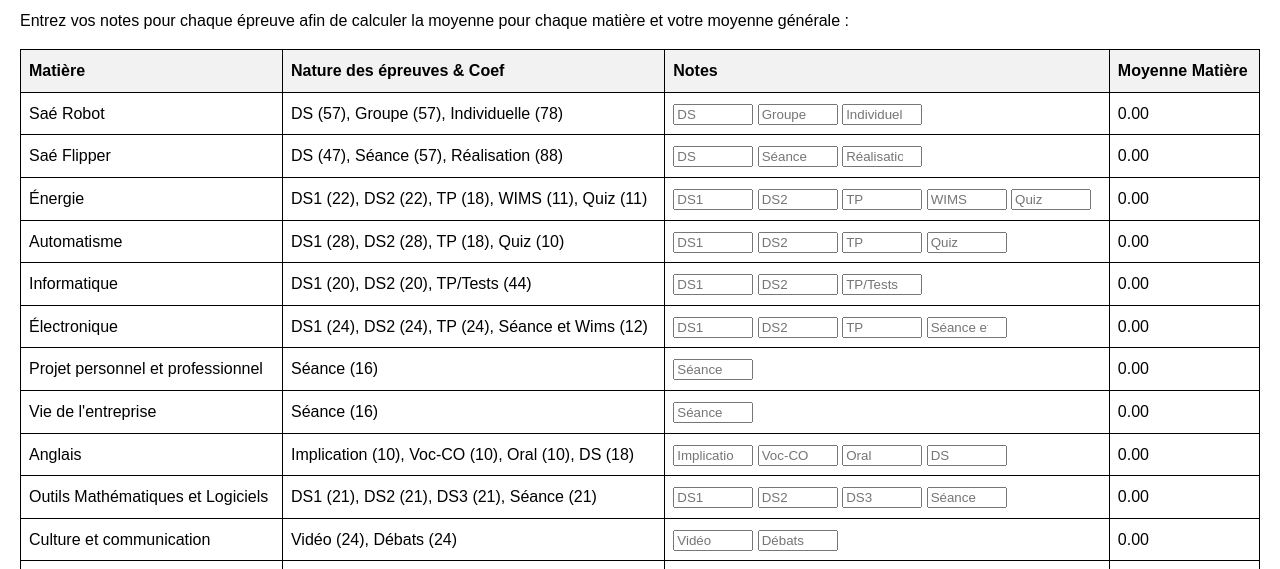
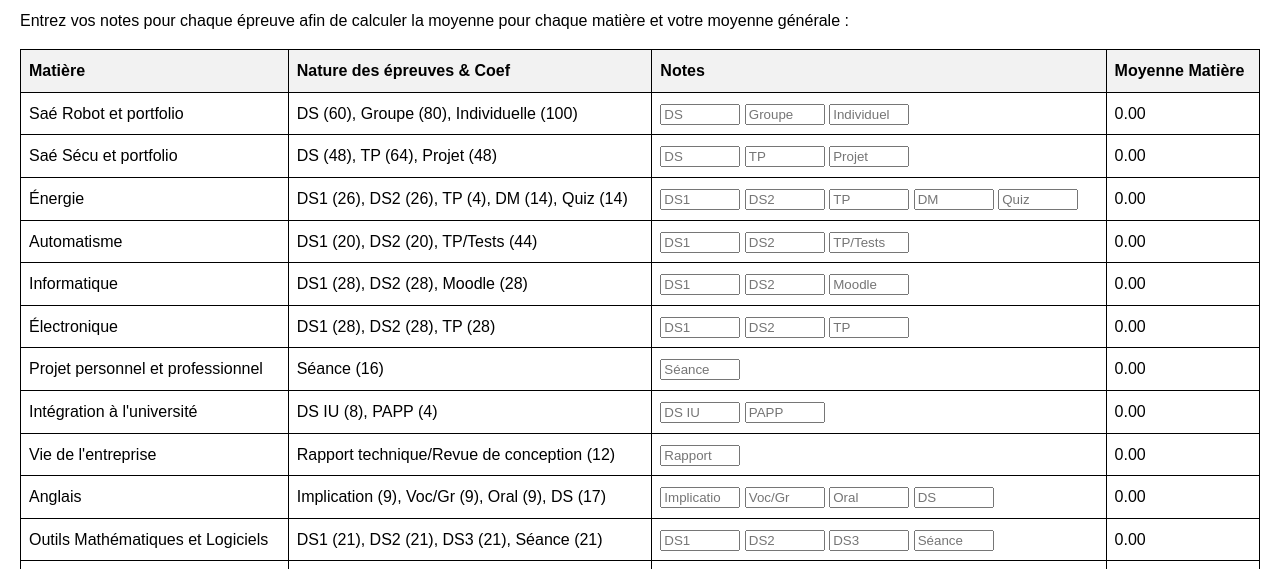
Before and after one commit to H7-216/calculmoyenne, a plain HTML site: page index.html in a window 1280 px wide. Shown: the part 214-783 px from the top of the page. Drawn offline with Linux system fonts and the light colour scheme.

Commit message:
Update index.html

```diff
--- a/index.html
+++ b/index.html
@@ -89,50 +89,39 @@
         </thead>
         <tbody>
             <tr>
-            <td>Saé Robot</td>
-            <td>DS (57), Groupe (57), Individuelle (78)</td>
+                <td>Saé Robot et portfolio</td>
+                <td>DS (60), Groupe (80), Individuelle (100)</td>
                 <td>
-                <input type="number" min="0" max="20" step="0.01" placeholder="DS" class="note" data-coef="57">
-                <input type="number" min="0" max="20" step="0.01" placeholder="Groupe" class="note" data-coef="57">
-                <input type="number" min="0" max="20" step="0.01" placeholder="Individuelle" class="note" data-coef="78">
+                    <input type="number" min="0" max="20" step="0.01" placeholder="DS" class="note" data-coef="60">
+                    <input type="number" min="0" max="20" step="0.01" placeholder="Groupe" class="note" data-coef="80">
+                    <input type="number" min="0" max="20" step="0.01" placeholder="Individuelle" class="note" data-coef="100">
                 </td>
                 <td><span class="moyenne-matiere">0.00</span></td>
             </tr>
             <tr>
-            <td>Saé Flipper</td>
-            <td>DS (47), Séance (57), Réalisation (88)</td>
+                <td>Saé Sécu et portfolio</td>
+                <td>DS (48), TP (64), Projet (48)</td>
                 <td>
-                <input type="number" min="0" max="20" step="0.01" placeholder="DS" class="note" data-coef="47">
-                <input type="number" min="0" max="20" step="0.01" placeholder="Séance" class="note" data-coef="57">
-                <input type="number" min="0" max="20" step="0.01" placeholder="Réalisation" class="note" data-coef="88">
+                    <input type="number" min="0" max="20" step="0.01" placeholder="DS" class="note" data-coef="48">
+                    <input type="number" min="0" max="20" step="0.01" placeholder="TP" class="note" data-coef="64">
+                    <input type="number" min="0" max="20" step="0.01" placeholder="Projet" class="note" data-coef="48">
                 </td>
                 <td><span class="moyenne-matiere">0.00</span></td>
             </tr>
             <tr>
                 <td>Énergie</td>
-            <td>DS1 (22), DS2 (22), TP (18), WIMS (11), Quiz (11)</td>
+                <td>DS1 (26), DS2 (26), TP (4), DM (14), Quiz (14)</td>
                 <td>
-                <input type="number" min="0" max="20" step="0.01" placeholder="DS1" class="note" data-coef="22">
-                <input type="number" min="0" max="20" step="0.01" placeholder="DS2" class="note" data-coef="22">
-                <input type="number" min="0" max="20" step="0.01" placeholder="TP" class="note" data-coef="18">
-                <input type="number" min="0" max="20" step="0.01" placeholder="WIMS" class="note" data-coef="11">
-                <input type="number" min="0" max="20" step="0.01" placeholder="Quiz" class="note" data-coef="11">
+                    <input type="number" min="0" max="20" step="0.01" placeholder="DS1" class="note" data-coef="26">
+                    <input type="number" min="0" max="20" step="0.01" placeholder="DS2" class="note" data-coef="26">
+                    <input type="number" min="0" max="20" step="0.01" placeholder="TP" class="note" data-coef="4">
+                    <input type="number" min="0" max="20" step="0.01" placeholder="DM" class="note" data-coef="14">
+                    <input type="number" min="0" max="20" step="0.01" placeholder="Quiz" class="note" data-coef="14">
                 </td>
                 <td><span class="moyenne-matiere">0.00</span></td>
             </tr>
             <tr>
                 <td>Automatisme</td>
-            <td>DS1 (28), DS2 (28), TP (18), Quiz (10)</td>
-            <td>
-                <input type="number" min="0" max="20" step="0.01" placeholder="DS1" class="note" data-coef="28">
-                <input type="number" min="0" max="20" step="0.01" placeholder="DS2" class="note" data-coef="28">
-                <input type="number" min="0" max="20" step="0.01" placeholder="TP" class="note" data-coef="18">
-                <input type="number" min="0" max="20" step="0.01" placeholder="Quiz" class="note" data-coef="10">
-            </td>
-            <td><span class="moyenne-matiere">0.00</span></td>
-        </tr>
-        <tr>
-            <td>Informatique</td>
                 <td>DS1 (20), DS2 (20), TP/Tests (44)</td>
                 <td>
                     <input type="number" min="0" max="20" step="0.01" placeholder="DS1" class="note" data-coef="20">
@@ -142,13 +131,22 @@
                 <td><span class="moyenne-matiere">0.00</span></td>
             </tr>
             <tr>
+                <td>Informatique</td>
+                <td>DS1 (28), DS2 (28), Moodle (28)</td>
+                <td>
+                    <input type="number" min="0" max="20" step="0.01" placeholder="DS1" class="note" data-coef="28">
+                    <input type="number" min="0" max="20" step="0.01" placeholder="DS2" class="note" data-coef="28">
+                    <input type="number" min="0" max="20" step="0.01" placeholder="Moodle" class="note" data-coef="28">
+                </td>
+                <td><span class="moyenne-matiere">0.00</span></td>
+            </tr>
+            <tr>
                 <td>Électronique</td>
-            <td>DS1 (24), DS2 (24), TP (24), Séance et Wims (12)</td>
+                <td>DS1 (28), DS2 (28), TP (28)</td>
                 <td>
-                <input type="number" min="0" max="20" step="0.01" placeholder="DS1" class="note" data-coef="24">
-                <input type="number" min="0" max="20" step="0.01" placeholder="DS2" class="note" data-coef="24">
-                <input type="number" min="0" max="20" step="0.01" placeholder="TP" class="note" data-coef="24">
-                <input type="number" min="0" max="20" step="0.01" placeholder="Séance et Wims" class="note" data-coef="12">
+                    <input type="number" min="0" max="20" step="0.01" placeholder="DS1" class="note" data-coef="28">
+                    <input type="number" min="0" max="20" step="0.01" placeholder="DS2" class="note" data-coef="28">
+                    <input type="number" min="0" max="20" step="0.01" placeholder="TP" class="note" data-coef="28">
                 </td>
                 <td><span class="moyenne-matiere">0.00</span></td>
             </tr>
@@ -161,21 +159,30 @@
                 <td><span class="moyenne-matiere">0.00</span></td>
             </tr>
             <tr>
+                <td>Intégration à l'université</td>
+                <td>DS IU (8), PAPP (4)</td>
+                <td>
+                    <input type="number" min="0" max="20" step="0.01" placeholder="DS IU" class="note" data-coef="8">
+                    <input type="number" min="0" max="20" step="0.01" placeholder="PAPP" class="note" data-coef="4">
+                </td>
+                <td><span class="moyenne-matiere">0.00</span></td>
+            </tr>
+            <tr>
                 <td>Vie de l'entreprise</td>
-            <td>Séance (16)</td>
+                <td>Rapport technique/Revue de conception (12)</td>
                 <td>
-                <input type="number" min="0" max="20" step="0.01" placeholder="Séance" class="note" data-coef="16">
+                    <input type="number" min="0" max="20" step="0.01" placeholder="Rapport" class="note" data-coef="12">
                 </td>
                 <td><span class="moyenne-matiere">0.00</span></td>
             </tr>
             <tr>
                 <td>Anglais</td>
-            <td>Implication (10), Voc-CO (10), Oral (10), DS (18)</td>
+                <td>Implication (9), Voc/Gr (9), Oral (9), DS (17)</td>
                 <td>
-                <input type="number" min="0" max="20" step="0.01" placeholder="Implication" class="note" data-coef="10">
-                <input type="number" min="0" max="20" step="0.01" placeholder="Voc-CO" class="note" data-coef="10">
-                <input type="number" min="0" max="20" step="0.01" placeholder="Oral" class="note" data-coef="10">
-                <input type="number" min="0" max="20" step="0.01" placeholder="DS" class="note" data-coef="18">
+                    <input type="number" min="0" max="20" step="0.01" placeholder="Implication" class="note" data-coef="9">
+                    <input type="number" min="0" max="20" step="0.01" placeholder="Voc/Gr" class="note" data-coef="9">
+                    <input type="number" min="0" max="20" step="0.01" placeholder="Oral" class="note" data-coef="9">
+                    <input type="number" min="0" max="20" step="0.01" placeholder="DS" class="note" data-coef="17">
                 </td>
                 <td><span class="moyenne-matiere">0.00</span></td>
             </tr>
@@ -192,20 +199,21 @@
             </tr>
             <tr>
                 <td>Culture et communication</td>
-            <td>Vidéo (24), Débats (24)</td>
+                <td>Oral (17), Note de séance (10), Écrit (17)</td>
                 <td>
-                <input type="number" min="0" max="20" step="0.01" placeholder="Vidéo" class="note" data-coef="24">
-                <input type="number" min="0" max="20" step="0.01" placeholder="Débats" class="note" data-coef="24">
+                    <input type="number" min="0" max="20" step="0.01" placeholder="Oral" class="note" data-coef="17">
+                    <input type="number" min="0" max="20" step="0.01" placeholder="Note de séance" class="note" data-coef="10">
+                    <input type="number" min="0" max="20" step="0.01" placeholder="Écrit" class="note" data-coef="17">
                 </td>
                 <td><span class="moyenne-matiere">0.00</span></td>
             </tr>
             <tr>
                 <td>Physique appliquée</td>
-            <td>DS1 (18), DS2 (18), TP-WIMS (16)</td>
+                <td>DS1 (22), DS2 (22), Séance (8)</td>
                 <td>
-                <input type="number" min="0" max="20" step="0.01" placeholder="DS1" class="note" data-coef="18">
-                <input type="number" min="0" max="20" step="0.01" placeholder="DS2" class="note" data-coef="18">
-                <input type="number" min="0" max="20" step="0.01" placeholder="TP-WIMS" class="note" data-coef="16">
+                    <input type="number" min="0" max="20" step="0.01" placeholder="DS1" class="note" data-coef="22">
+                    <input type="number" min="0" max="20" step="0.01" placeholder="DS2" class="note" data-coef="22">
+                    <input type="number" min="0" max="20" step="0.01" placeholder="Séance" class="note" data-coef="8">
                 </td>
                 <td><span class="moyenne-matiere">0.00</span></td>
             </tr>
```
Lines whose indentation alone changed are shown as unchanged.
